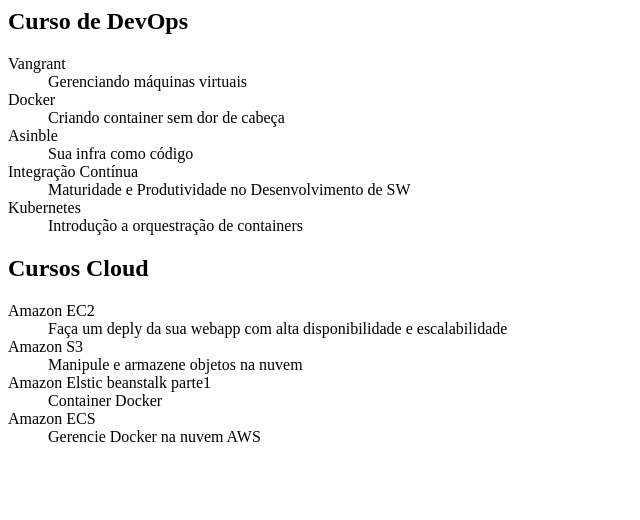
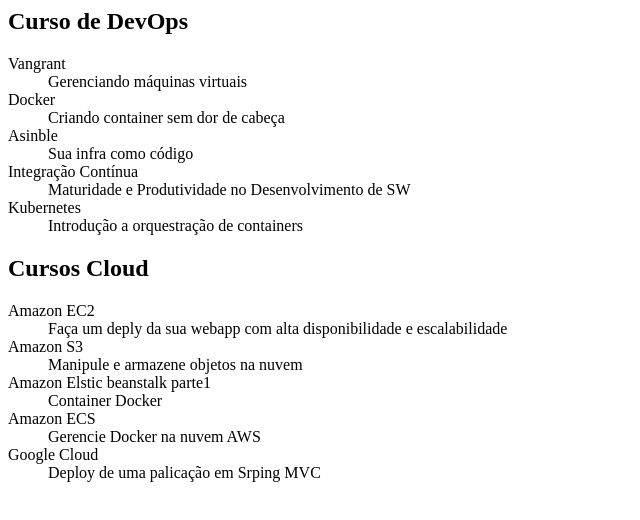
Before and after one commit to werbertwilson/alura-git, a plain HTML site: page index.html in a window 1280 px wide. Shown: the whole page, without its empty margins (0-640 px from the left). Drawn offline with Linux system fonts and the light colour scheme.

Commit message:
Cursos de google cloud adcionados

```diff
--- a/index.html
+++ b/index.html
@@ -41,6 +41,9 @@
     <dt>Amazon ECS</dt>
     <dd>Gerencie Docker na nuvem AWS</dd>
 
+    <dt>Google Cloud</dt>
+    <dd>Deploy de uma palicação em Srping MVC</dd>
+
     </dl>
 
 </body>
```
